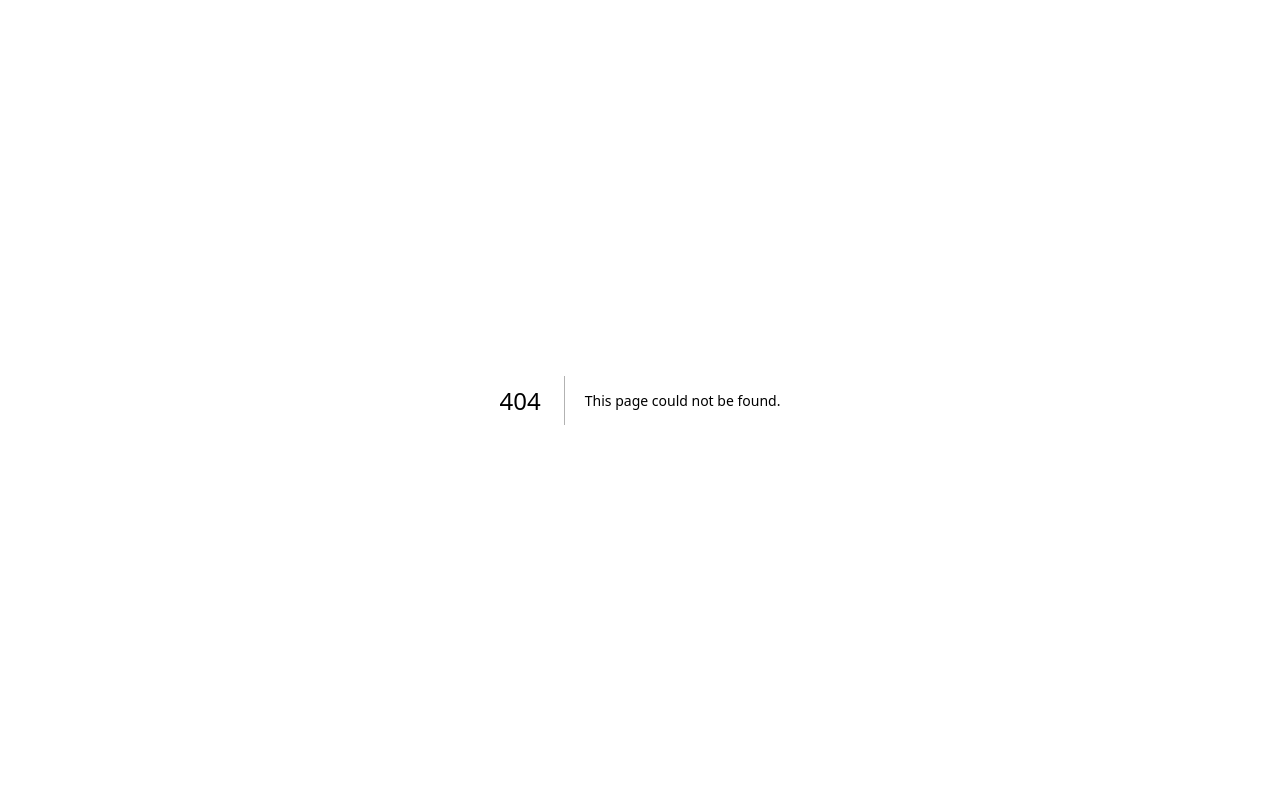
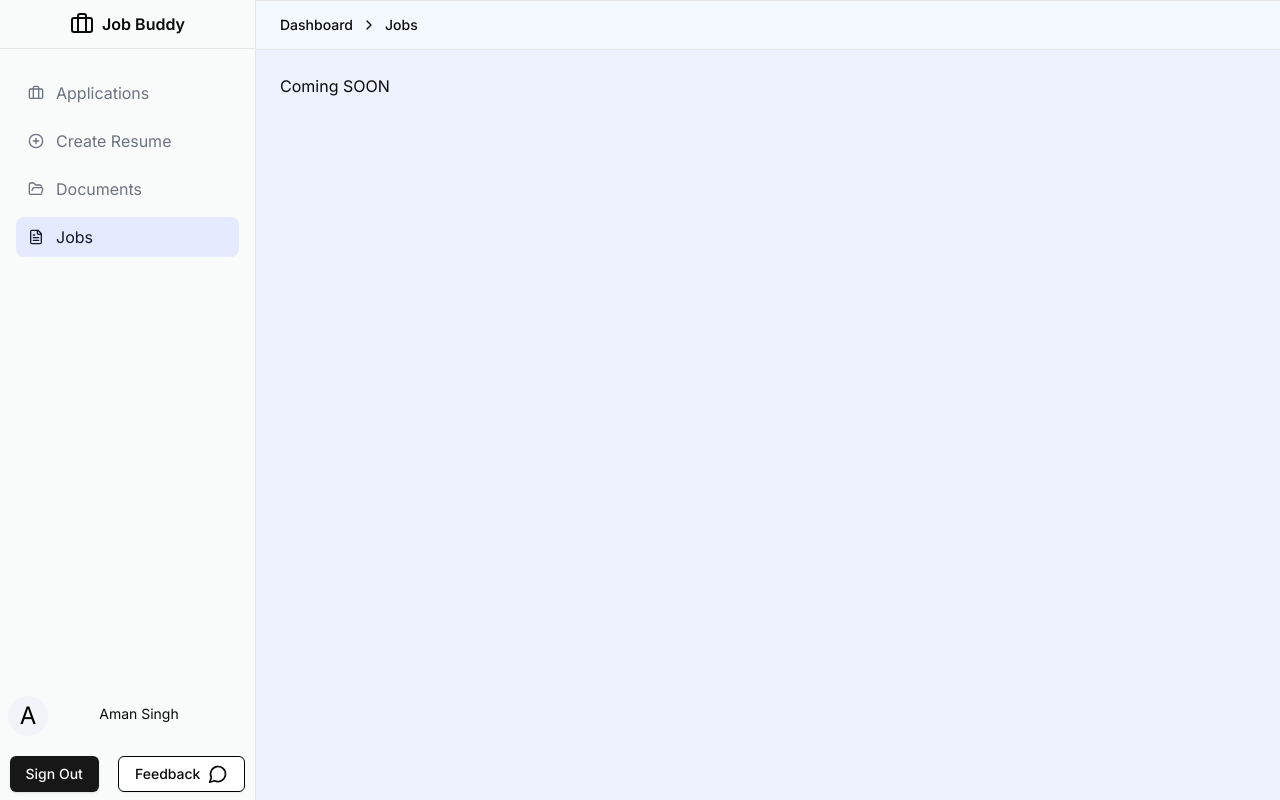
Before and after one commit to AmanSingh81757/Job-Buddy, a Next.js app: page /dashboard/jobs in a window 1280 px wide. Before the commit this address had no page. Built offline with nearby package versions, Linux system fonts and the light colour scheme.

Commit message:
fix: change menu button for large screen size

```diff
--- /dev/null
+++ b/src/app/dashboard/create-resume/page.tsx
@@ -0,0 +1,5 @@
+export default function CreateResume() {
+    return (
+        <>coming soon</>
+    )
+}
--- /dev/null
+++ b/src/app/dashboard/documents/page.tsx
@@ -0,0 +1,5 @@
+export default function Documents() {
+    return (
+        <>coming soon</>
+    )
+}
--- /dev/null
+++ b/src/app/dashboard/jobs/page.tsx
@@ -0,0 +1,5 @@
+export default function Jobs() {
+    return (
+        <>Coming SOON</>
+    )
+}
--- a/src/components/dashboard/mobile-sidebar.tsx
+++ b/src/components/dashboard/mobile-sidebar.tsx
@@ -1,9 +1,5 @@
 "use client";
-
 import { Menu } from "lucide-react";
-import { Button } from "@/components/ui/button";
-import { Input } from "@/components/ui/input";
-import { Label } from "@/components/ui/label";
 import {
   Sheet,
   SheetClose,
@@ -20,7 +16,7 @@ export function MobileSidebar() {
   return (
     <Sheet>
       <SheetTrigger asChild>
-        <Menu className="h-6 w-6" />
+        <Menu className="h-6 w-6 md:hidden" />
       </SheetTrigger>
       <SheetContent side={"left"} className="px-1">
         <Sidebar />
```
